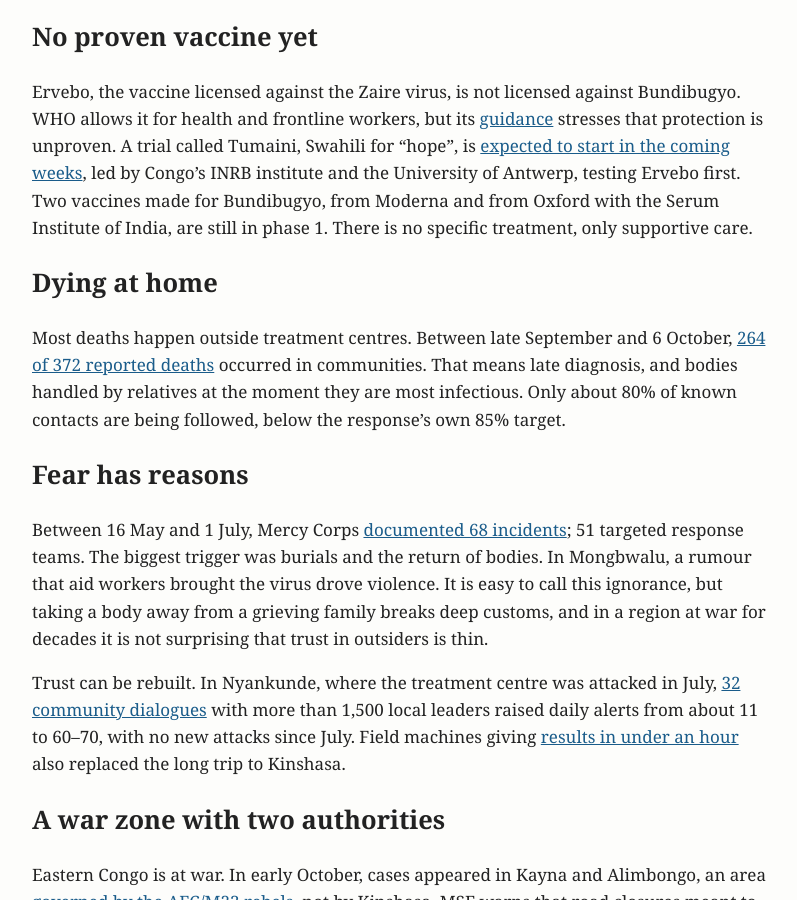
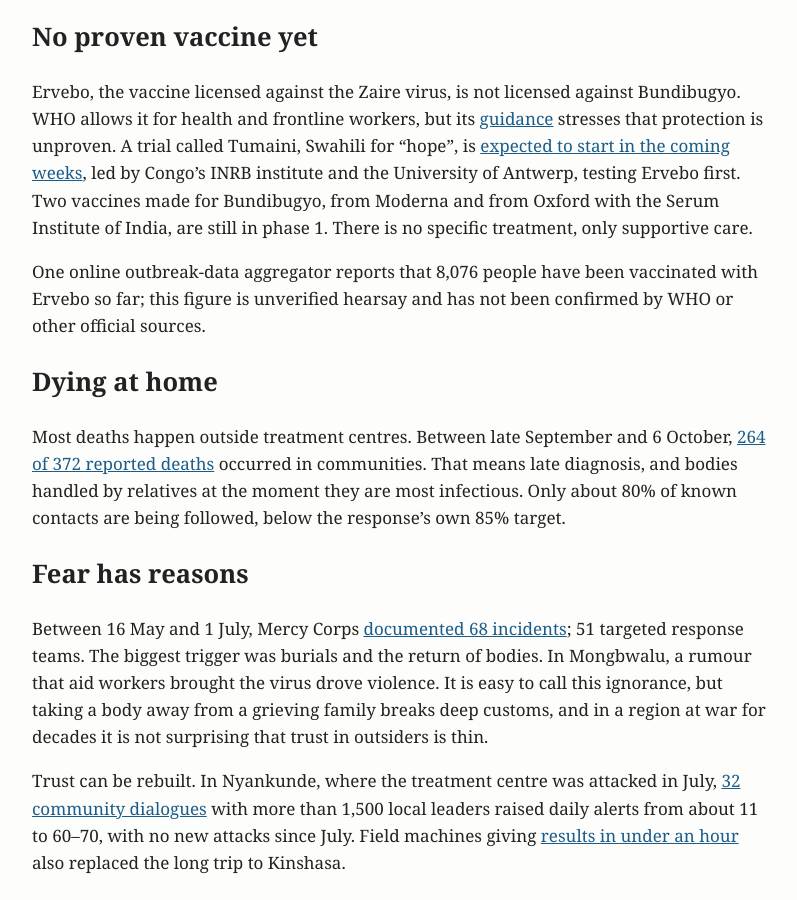
Before and after one commit to man8os21/man8os21.github.io, a Jekyll site: the page built from _posts/2026-10-19-why-congo-ebola-outbreak-is-hard-to-stop.md, in a window 1280 px wide and 900 px high, scrolled down 1503 px. Shown: the whole window, without its empty margins (240-1037 px from the left). Built offline with Jekyll 4.4.1, drawn with Linux system fonts in a browser that asks for light colours; comment, search, counter and statistics services are not loaded.

Commit message:
Ebola post: re-add vaccination figure, labelled unverified

```diff
--- a/_posts/2026-10-19-why-congo-ebola-outbreak-is-hard-to-stop.md
+++ b/_posts/2026-10-19-why-congo-ebola-outbreak-is-hard-to-stop.md
@@ -78,6 +78,8 @@ The virus may also hide in plain sight. WHO's emergencies chief has suggested th
 
 Ervebo, the vaccine licensed against the Zaire virus, is not licensed against Bundibugyo. WHO allows it for health and frontline workers, but its [guidance](https://www.who.int/publications/i/item/B09884) stresses that protection is unproven. A trial called Tumaini, Swahili for "hope", is [expected to start in the coming weeks](https://cepi.net/final-preparations-underway-pivotal-phase-23-bundibugyo-vaccine-trial), led by Congo's INRB institute and the University of Antwerp, testing Ervebo first. Two vaccines made for Bundibugyo, from Moderna and from Oxford with the Serum Institute of India, are still in phase 1. There is no specific treatment, only supportive care.
 
+One online outbreak-data aggregator reports that 8,076 people have been vaccinated with Ervebo so far; this figure is unverified hearsay and has not been confirmed by WHO or other official sources.
+
 ## Dying at home
 
 Most deaths happen outside treatment centres. Between late September and 6 October, [264 of 372 reported deaths](https://www.who.int/emergencies/disease-outbreak-news/item/2026-DON619) occurred in communities. That means late diagnosis, and bodies handled by relatives at the moment they are most infectious. Only about 80% of known contacts are being followed, below the response's own 85% target.
```
